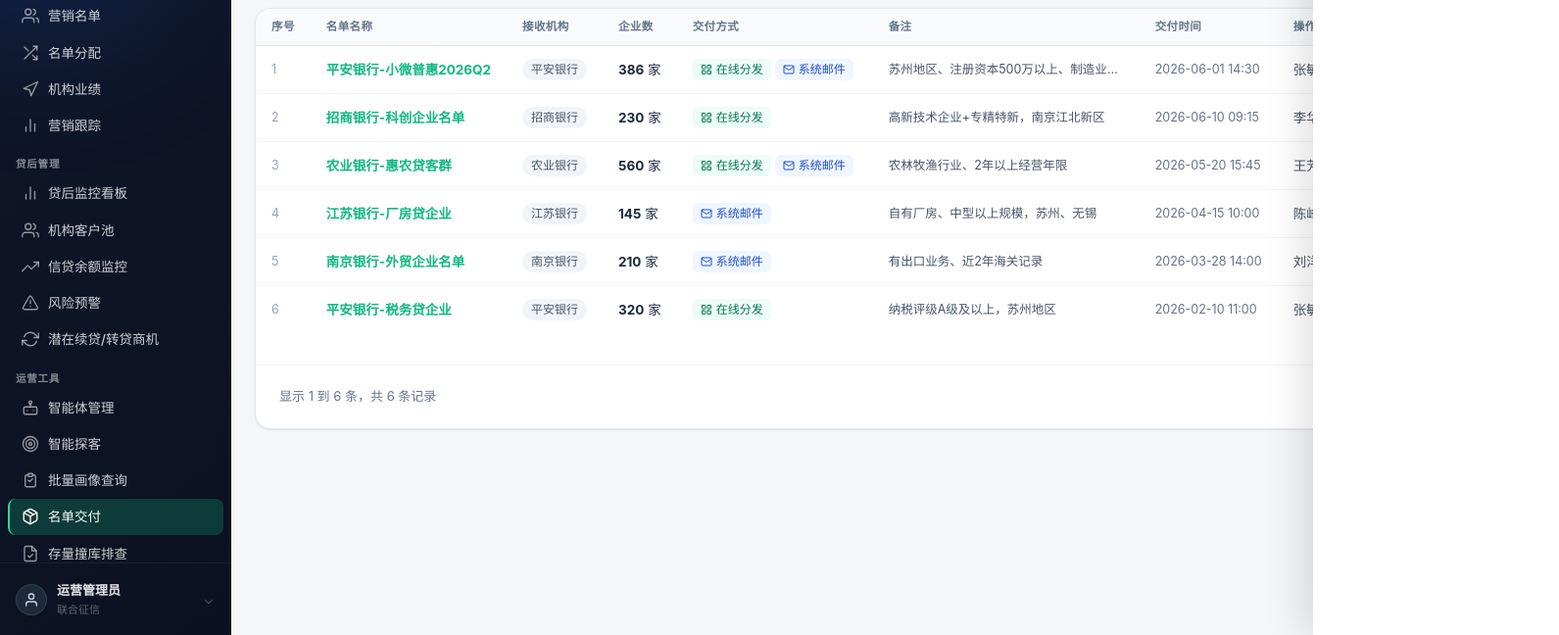
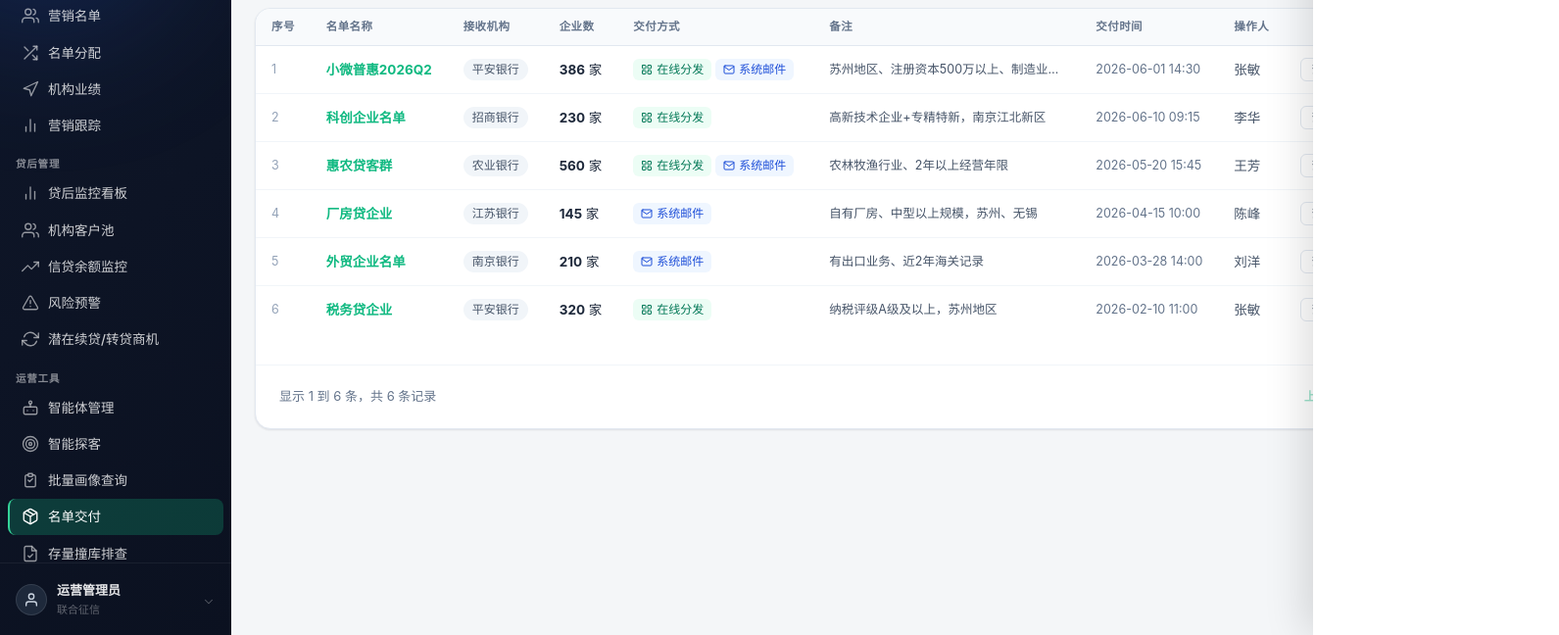
Before and after one commit to VipBeCool/MA-yunying, a plain HTML site: page deliveries.html in a window 1280 px wide. Shown: the part 152-800 px from the top of the page at 98% size, 1591 px wide, since content can reach past the window. Drawn offline with Linux system fonts and the light colour scheme.

Commit message:
refactor: simplify list and batch naming conventions and update filter descriptions

```diff
--- a/deliveries.html
+++ b/deliveries.html
@@ -357,7 +357,7 @@
       <div class="form-row">
         <div class="form-group">
           <label class="form-label" for="fName">名单名称<span class="form-req">*</span></label>
-          <input type="text" class="form-input" id="fName" placeholder="如：平安银行-小微普惠2026Q3" oninput="syncMailSubject()">
+          <input type="text" class="form-input" id="fName" placeholder="如：小微普惠2026Q3" oninput="syncMailSubject()">
         </div>
         <div class="form-group">
           <label class="form-label" for="fOrg">接收机构<span class="form-req">*</span></label>
@@ -646,39 +646,39 @@
   ];
 
   let RECORDS = [
-    { id:'r1', name:'平安银行-小微普惠2026Q2', org:'平安银行', remark:'苏州地区、注册资本500万以上、制造业、近3年无不良',
+    { id:'r1', name:'小微普惠2026Q2', org:'平安银行', remark:'苏州地区、注册资本500万以上、制造业、近3年无不良',
       fileName:'小微名单_20260601.xlsx', fileSize:'86 KB', rows:400, valid:386, dup:8, bad:6,
       cols:['序号','企业名称','统一社会信用代码','所在区县','行业门类','注册资本(万)','近一年营收(万)','资金需求分','征信评级','社保参保人数','纳税评级','经营年限','联系人'],
-      platform:{ agent:'橙业贷', batch:'平安银行-小微普惠2026Q2', whitelist:true, forced:false, imported:360, outside:26, batchStatus:'已分配' },
+      platform:{ agent:'橙业贷', batch:'小微普惠2026Q2', whitelist:true, forced:false, imported:360, outside:26, batchStatus:'已分配' },
       email:{ mode:'link', expireDays:7, to:['wanglei@pingan.com.cn','zhaolin@pingan.com.cn'], cc:['chenchen@pingan.com.cn'], hasPwd:true, pwd:'7K9P', sentAt:'2026-06-01 14:31', status:'已发送' },
       createdBy:'张敏', createdAt:'2026-06-01 14:30' },
-    { id:'r2', name:'招商银行-科创企业名单', org:'招商银行', remark:'高新技术企业+专精特新，南京江北新区',
+    { id:'r2', name:'科创企业名单', org:'招商银行', remark:'高新技术企业+专精特新，南京江北新区',
       fileName:'科创企业_20260610.xlsx', fileSize:'52 KB', rows:236, valid:230, dup:4, bad:2,
       cols:['序号','企业名称','统一社会信用代码','所属园区','资质类型','专利数','研发投入(万)','资金需求分','征信评级','社保参保人数','经营年限','联系人'],
-      platform:{ agent:'厂房贷', batch:'招商银行-科创企业名单', whitelist:false, forced:false, imported:230, outside:0, batchStatus:'分配中' },
+      platform:{ agent:'厂房贷', batch:'科创企业名单', whitelist:false, forced:false, imported:230, outside:0, batchStatus:'分配中' },
       email:null, createdBy:'李华', createdAt:'2026-06-10 09:15' },
-    { id:'r3', name:'农业银行-惠农贷客群', org:'农业银行', remark:'农林牧渔行业、2年以上经营年限',
+    { id:'r3', name:'惠农贷客群', org:'农业银行', remark:'农林牧渔行业、2年以上经营年限',
       fileName:'农业企业_20260520.xlsx', fileSize:'118 KB', rows:572, valid:560, dup:9, bad:3,
       cols:['序号','企业名称','统一社会信用代码','所在乡镇','主营农业类型','种植/养殖规模','年产值(万)','资金需求分','信用评级','社保参保人数','经营年限','联系人'],
-      platform:{ agent:'惠农贷', batch:'农业银行-惠农贷客群', whitelist:true, forced:true, imported:560, outside:41, batchStatus:'未分配' },
+      platform:{ agent:'惠农贷', batch:'惠农贷客群', whitelist:true, forced:true, imported:560, outside:41, batchStatus:'未分配' },
       email:{ mode:'attach', expireDays:0, to:['sunhao@abchina.com'], cc:['audit@abchina.com'], hasPwd:true, pwd:'6H2K', sentAt:'2026-05-20 15:46', status:'已发送' },
       createdBy:'王芳', createdAt:'2026-05-20 15:45' },
-    { id:'r4', name:'江苏银行-厂房贷企业', org:'江苏银行', remark:'自有厂房、中型以上规模，苏州、无锡',
+    { id:'r4', name:'厂房贷企业', org:'江苏银行', remark:'自有厂房、中型以上规模，苏州、无锡',
       fileName:'厂房名单_20260415.xlsx', fileSize:'34 KB', rows:148, valid:145, dup:2, bad:1,
       cols:['序号','企业名称','统一社会信用代码','所在区县','厂房面积(㎡)','近一年营收(万)','资金需求分','征信评级','社保参保人数','纳税评级','经营年限','联系人'],
       platform:null,
       email:{ mode:'link', expireDays:15, to:['chenchen@jsbchina.cn'], cc:[], hasPwd:true, pwd:'9A4M', sentAt:'2026-04-15 10:01', status:'已发送' },
       createdBy:'陈峰', createdAt:'2026-04-15 10:00' },
-    { id:'r5', name:'南京银行-外贸企业名单', org:'南京银行', remark:'有出口业务、近2年海关记录',
+    { id:'r5', name:'外贸企业名单', org:'南京银行', remark:'有出口业务、近2年海关记录',
       fileName:'外贸名单_20260328.xlsx', fileSize:'47 KB', rows:214, valid:210, dup:3, bad:1,
       cols:['序号','企业名称','统一社会信用代码','所在区县','出口额(万美元)','海关评级','主要出口国','资金需求分','征信评级','社保参保人数','联系人'],
       platform:null,
       email:{ mode:'link', expireDays:7, to:['liuchang@njcb.com.cn','intl@njcb.com.cn'], cc:[], hasPwd:false, pwd:null, sentAt:'2026-03-28 14:02', status:'发送失败', failMsg:'部分邮件地址无效' },
       createdBy:'刘洋', createdAt:'2026-03-28 14:00' },
-    { id:'r6', name:'平安银行-税务贷企业', org:'平安银行', remark:'纳税评级A级及以上，苏州地区',
+    { id:'r6', name:'税务贷企业', org:'平安银行', remark:'纳税评级A级及以上，苏州地区',
       fileName:'税务名单_20260210.xlsx', fileSize:'71 KB', rows:326, valid:320, dup:5, bad:1,
       cols:['序号','企业名称','统一社会信用代码','所在区县','纳税评级','年开票金额(万)','资金需求分','征信评级','社保参保人数','经营年限','联系人'],
-      platform:{ agent:'税务贷', batch:'平安银行-税务贷企业', whitelist:false, forced:false, imported:320, outside:0, batchStatus:'已分配' },
+      platform:{ agent:'税务贷', batch:'税务贷企业', whitelist:false, forced:false, imported:320, outside:0, batchStatus:'已分配' },
       email:null, createdBy:'张敏', createdAt:'2026-02-10 11:00' }
   ];
 
```
Also changed, not shown: agents.html (+2 -2 lines), download.html (+4 -4 lines).
